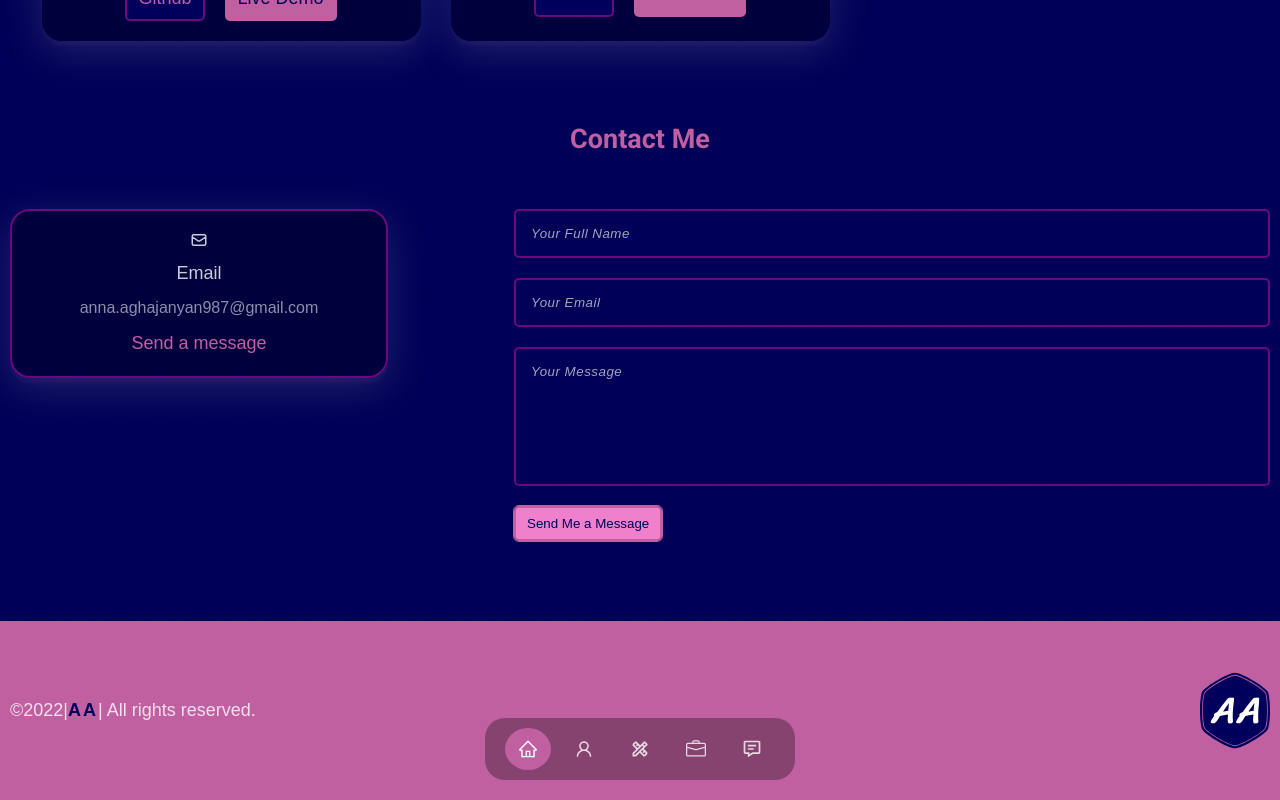
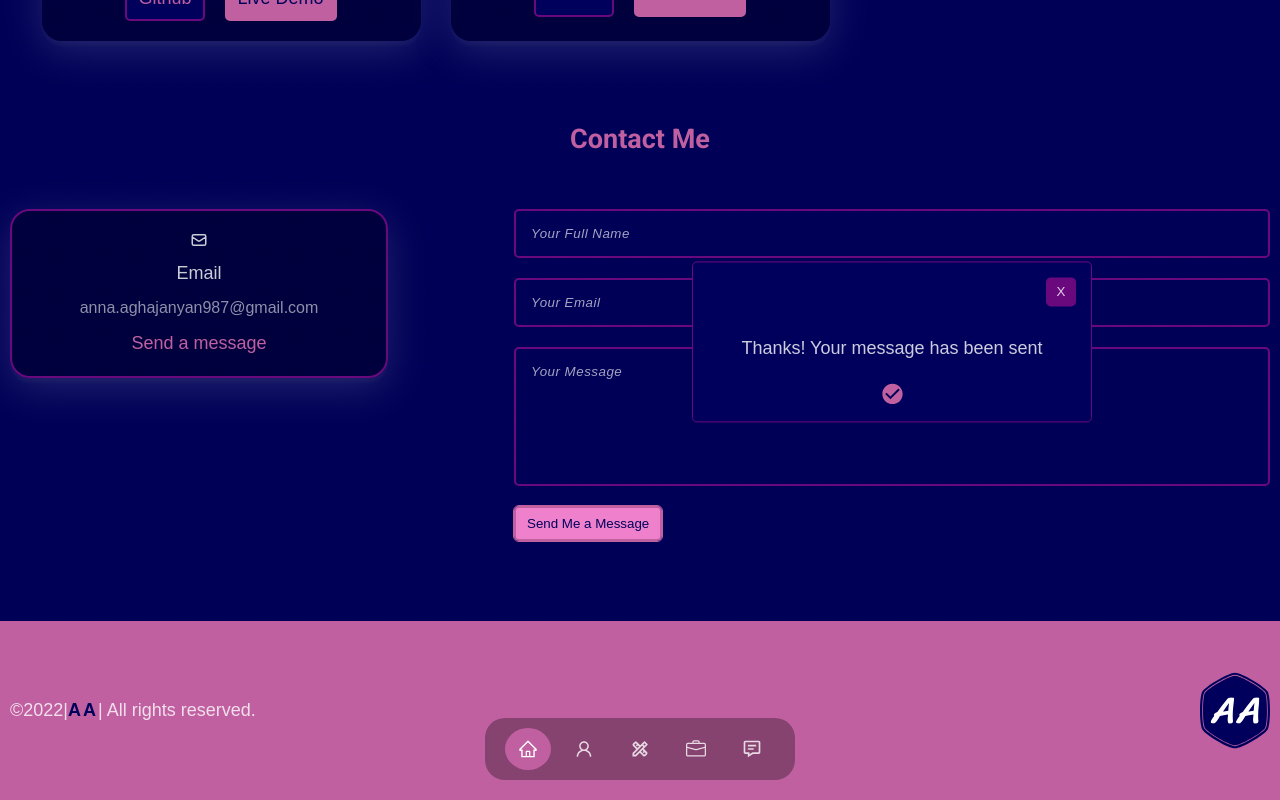
Before and after one commit to Anna02F/My-portfolio-website, a React (Create React App) app: page / in a window 1280 px wide. Both pictures are taken after typing "Sample", "name@example.com", "Sample" into the empty fields and a click on the button "Send Me a Message". Shown: the part 3059-3859 px from the top of the page. Built offline with nearby package versions, Linux system fonts and the light colour scheme.

Commit message:
Build thank you message for contact form

```diff
--- a/src/components/contact/Contact.jsx
+++ b/src/components/contact/Contact.jsx
@@ -1,5 +1,6 @@
-import React, { useRef } from "react";
+import React, { useState, useRef } from "react";
 import emailjs from "emailjs-com";
+import Modal from "./Modal";
 //Import icons
 import { HiOutlineMail } from "react-icons/hi";
 
@@ -7,6 +8,7 @@ import "./contact.css";
 
 const Contact = () => {
     const form = useRef();
+    const [isSubmitted, setIsSubmitted] = useState(false);
 
     //Form animation
     const sendEmail = (e) => {
@@ -59,9 +61,14 @@ const Contact = () => {
                         placeholder="Your Message"
                         required
                     ></textarea>
-                    <button type="submit" className="btn btn--primary">
+                    <button
+                        type="submit"
+                        className="btn btn--primary"
+                        onClick={() => setIsSubmitted(true)}
+                    >
                         Send Me a Message
                     </button>
+                    {isSubmitted && <Modal closeModal={setIsSubmitted} />}
                 </form>
             </div>
         </section>
--- /dev/null
+++ b/src/components/contact/Modal.jsx
@@ -0,0 +1,16 @@
+//Import icons
+import { IoMdCheckmarkCircle } from "react-icons/io";
+
+const Modal = ({ closeModal }) => {
+    return (
+        <div className="thank-you-message">
+            <button className="btn close-btn" onClick={() => closeModal(false)}>
+                X
+            </button>
+            <p>Thanks! Your message has been sent</p>
+            <IoMdCheckmarkCircle className="contact-icon" />
+        </div>
+    );
+};
+
+export default Modal;
--- a/src/components/contact/contact.css
+++ b/src/components/contact/contact.css
@@ -34,6 +34,7 @@
 Form
 *****************/
 .contact form {
+    position: relative;
     display: flex;
     flex-direction: column;
     gap: 2rem;
@@ -69,6 +70,54 @@ textarea:active {
     outline: 2px solid var(--primary-color);
     border: 0;
 }
+/**************************
+Modal - Thank you message
+**************************/
+.thank-you-message {
+    display: flex;
+    flex-direction: column;
+    gap: 3rem;
+    position: absolute;
+    top: 40%;
+    left: 50%;
+    transform: translate(-50%, -50%);
+    width: 40rem;
+    max-width: 80%;
+    padding: 1.5rem;
+    text-align: center;
+    background: var(--bg-color);
+    border-radius: 0.5rem;
+    border: 1px solid var(--secondary-color);
+    transition: var(--transition);
+}
+
+.thank-you-message:hover {
+    box-shadow: 0 1px 15px rgb(166 173 201 / 20%);
+}
+
+.contact .close-btn {
+    display: flex;
+    justify-content: center;
+    align-self: flex-end;
+    width: 3rem;
+    border: 0;
+    background: var(--secondary-color);
+    color: var(--text-light-color);
+    padding: 0.7rem;
+    transition: var(--transition);
+}
+
+.contact .close-btn:hover {
+    background: var(--primary-color);
+    color: var(--bg-color);
+}
+
+.contact-icon {
+    align-self: center;
+    font-size: 2.5rem;
+    margin-top: -1rem;
+    color: var(--primary-color);
+}
 
 /*******************************************
 Media Queries for Medium Devices
```
